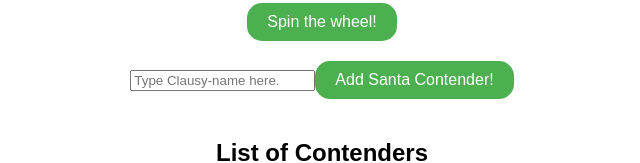
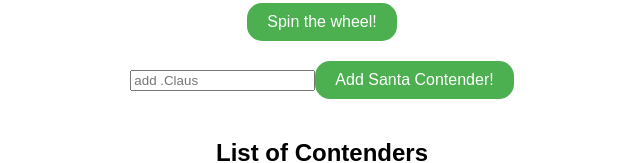
Before and after one commit to Cristoffer85/santa-selector, a React (Vite) app: page / in a window 1280 px wide. Shown: the part 413-576 px from the top of the page, without its empty margins (318-958 px from the left). Built offline with nearby package versions, Linux system fonts and the light colour scheme.

Commit message:
changed placeholder name in form

```diff
--- a/src/Components/Segments/Segments.tsx
+++ b/src/Components/Segments/Segments.tsx
@@ -20,7 +20,7 @@ const Segments: React.FC<SegmentsProps> = ({ addSegment }) => {
           type="text"
           value={inputValue}
           onChange={(e) => setInputValue(e.target.value)}
-          placeholder="Type Clausy-name here."
+          placeholder="add .Claus"
         />
         <button onClick={handleAddSegment}>Add Santa Contender!</button>
       </div>
```
